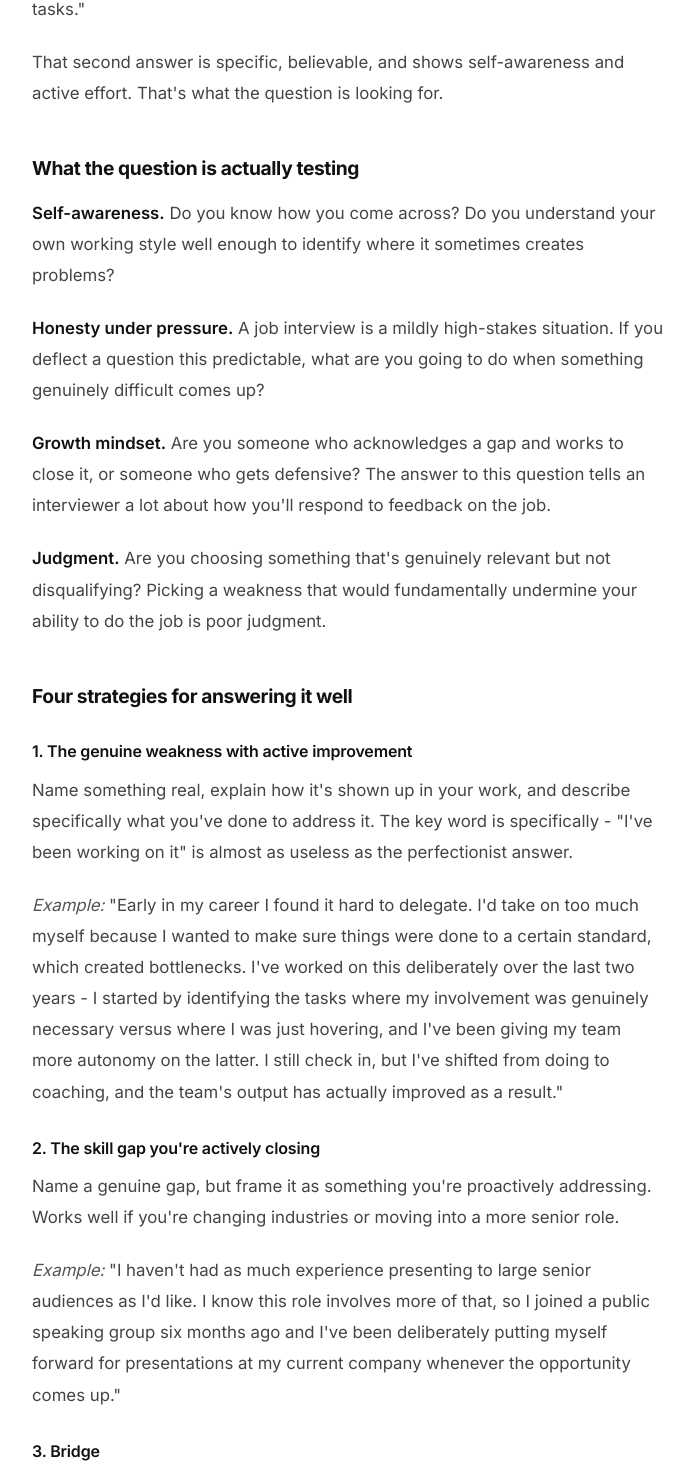
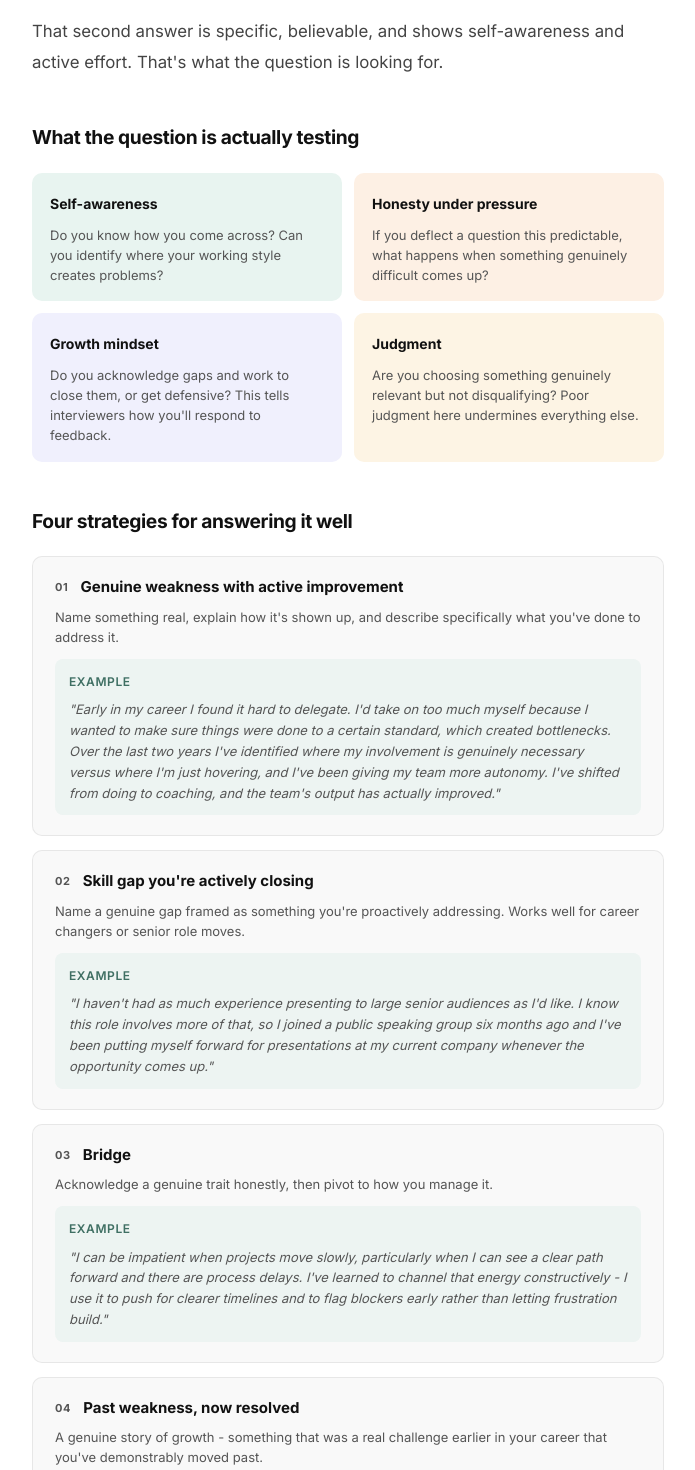
Before and after one commit to MYAISAM/aievolvingyou, a React (Vite) app: page /resources/weakness-question in a window 1280 px wide. Shown: the part 1323-2793 px from the top of the page, without its empty margins (292-987 px from the left). Built offline with nearby package versions, Linux system fonts and the light colour scheme.

Commit message:
Fix CTA to green, consistent examples in STAR, visuals in Weakness

```diff
--- a/src/articles/ArticleWeakness.jsx
+++ b/src/articles/ArticleWeakness.jsx
@@ -1,10 +1,136 @@
 import ArticleLayout from "./ArticleLayout";
+
+const nextArticle = {
+  slug: "ai-interview-prep",
+  label: "Level up",
+  title: "How to use AI to prep for interviews without sounding like a robot",
+  excerpt: "AI can make your interview prep sharper. It can also make you sound like everyone else. The difference is in how you use it.",
+};
+
+const green = "#3F6F63";
+const greenLight = "#edf4f2";
+const orange = "#D47A2C";
+const ink = "#111111";
+const inkMid = "#555555";
+const border = "rgba(0,0,0,0.07)";
+const surface = "#f9f9f9";
+
+// What the question is testing — four coloured cards
+function TestingCards() {
+  const items = [
+    { label: "Self-awareness", description: "Do you know how you come across? Can you identify where your working style creates problems?", colour: "#e8f4f0" },
+    { label: "Honesty under pressure", description: "If you deflect a question this predictable, what happens when something genuinely difficult comes up?", colour: "#fdf0e4" },
+    { label: "Growth mindset", description: "Do you acknowledge gaps and work to close them, or get defensive? This tells interviewers how you'll respond to feedback.", colour: "#f0f0fd" },
+    { label: "Judgment", description: "Are you choosing something genuinely relevant but not disqualifying? Poor judgment here undermines everything else.", colour: "#fdf4e4" },
+  ];
+  return (
+    <div style={{ display: "grid", gridTemplateColumns: "repeat(auto-fill, minmax(240px, 1fr))", gap: 12, margin: "20px 0 32px" }}>
+      {items.map((item) => (
+        <div key={item.label} style={{ background: item.colour, borderRadius: 10, padding: "18px 18px 16px", display: "flex", flexDirection: "column", gap: 8 }}>
+          <p style={{ fontSize: 14, fontWeight: 700, color: ink, margin: 0 }}>{item.label}</p>
+          <p style={{ fontSize: 13, color: inkMid, margin: 0, lineHeight: 1.55 }}>{item.description}</p>
+        </div>
+      ))}
+    </div>
+  );
+}
+
+// Four strategy cards
+function StrategyCards() {
+  const strategies = [
+    {
+      number: "01",
+      label: "Genuine weakness with active improvement",
+      description: "Name something real, explain how it's shown up, and describe specifically what you've done to address it.",
+      example: "\"Early in my career I found it hard to delegate. I'd take on too much myself because I wanted to make sure things were done to a certain standard, which created bottlenecks. Over the last two years I've identified where my involvement is genuinely necessary versus where I'm just hovering, and I've been giving my team more autonomy. I've shifted from doing to coaching, and the team's output has actually improved.\"",
+    },
+    {
+      number: "02",
+      label: "Skill gap you're actively closing",
+      description: "Name a genuine gap framed as something you're proactively addressing. Works well for career changers or senior role moves.",
+      example: "\"I haven't had as much experience presenting to large senior audiences as I'd like. I know this role involves more of that, so I joined a public speaking group six months ago and I've been putting myself forward for presentations at my current company whenever the opportunity comes up.\"",
+    },
+    {
+      number: "03",
+      label: "Bridge",
+      description: "Acknowledge a genuine trait honestly, then pivot to how you manage it.",
+      example: "\"I can be impatient when projects move slowly, particularly when I can see a clear path forward and there are process delays. I've learned to channel that energy constructively - I use it to push for clearer timelines and to flag blockers early rather than letting frustration build.\"",
+    },
+    {
+      number: "04",
+      label: "Past weakness, now resolved",
+      description: "A genuine story of growth - something that was a real challenge earlier in your career that you've demonstrably moved past.",
+      example: "\"A few years ago I struggled with giving direct feedback to colleagues. I'd soften things too much and the message wouldn't land. I took a management training course and made a deliberate effort to be clearer and more direct while staying respectful. My last 360 review specifically noted that my feedback had become more useful and actionable.\"",
+    },
+  ];
+  return (
+    <div style={{ display: "flex", flexDirection: "column", gap: 14, margin: "20px 0 32px" }}>
+      {strategies.map((s) => (
+        <div key={s.number} style={{ background: surface, border: `1px solid ${border}`, borderRadius: 10, padding: "20px 22px" }}>
+          <div style={{ display: "flex", gap: 12, alignItems: "flex-start", marginBottom: 10 }}>
+            <span style={{ fontSize: 11, fontWeight: 700, color: inkMid, letterSpacing: "0.06em", flexShrink: 0, marginTop: 2 }}>{s.number}</span>
+            <p style={{ fontSize: 15, fontWeight: 700, color: ink, margin: 0, lineHeight: 1.3 }}>{s.label}</p>
+          </div>
+          <p style={{ fontSize: 13, color: inkMid, margin: "0 0 12px", lineHeight: 1.55 }}>{s.description}</p>
+          <div style={{ background: greenLight, borderRadius: 8, padding: "12px 14px" }}>
+            <p style={{ fontSize: 12, fontWeight: 600, color: green, margin: "0 0 6px", letterSpacing: "0.05em", textTransform: "uppercase" }}>Example</p>
+            <p style={{ fontSize: 13, color: inkMid, margin: 0, lineHeight: 1.6, fontStyle: "italic" }}>{s.example}</p>
+          </div>
+        </div>
+      ))}
+    </div>
+  );
+}
+
+// What to avoid — avoid list
+function AvoidList() {
+  const items = [
+    { title: "Don't choose something core to the job.", detail: "If you're applying for a data analyst role, \"I've never been comfortable with numbers\" is not the move." },
+    { title: "Don't choose something with no resolution.", detail: "If you name a weakness and have nothing to say about what you've done about it, you've told the interviewer you're aware of a problem and left it unaddressed." },
+    { title: "Don't over-rehearse to the point it sounds scripted.", detail: "This question invites a human answer. Know your answer, but let it breathe." },
+    { title: "Don't give multiple weaknesses.", detail: "Pick one, go deep on it." },
+    { title: "Don't end on the weakness itself.", detail: "Always end on the action or the result." },
+  ];
+  return (
+    <div style={{ display: "flex", flexDirection: "column", gap: 10, margin: "16px 0 28px" }}>
+      {items.map((item, i) => (
+        <div key={i} style={{ display: "flex", gap: 12, alignItems: "flex-start", padding: "12px 16px", background: "#fff8f4", border: "1.5px solid #f5ddc8", borderRadius: 8 }}>
+          <span style={{ color: orange, fontWeight: 700, fontSize: 16, flexShrink: 0, marginTop: 1 }}>✗</span>
+          <p style={{ fontSize: 13, color: inkMid, margin: 0, lineHeight: 1.55 }}>
+            <strong style={{ color: ink }}>{item.title}</strong> {item.detail}
+          </p>
+        </div>
+      ))}
+    </div>
+  );
+}
+
+// Answer structure steps
+function AnswerStructure() {
+  const steps = [
+    "Name the weakness clearly and specifically (one sentence)",
+    "Give a brief example of how it's shown up in practice (two or three sentences)",
+    "Explain what you've done about it — specific actions, not vague intentions (two or three sentences)",
+    "Land on a result or marker of progress where possible (one sentence)",
+  ];
+  return (
+    <div style={{ display: "flex", flexDirection: "column", gap: 10, margin: "16px 0 8px" }}>
+      {steps.map((step, i) => (
+        <div key={i} style={{ display: "flex", gap: 14, alignItems: "flex-start", background: surface, border: `1px solid ${border}`, borderRadius: 8, padding: "12px 16px" }}>
+          <span style={{ width: 24, height: 24, borderRadius: "50%", background: greenLight, color: green, fontSize: 12, fontWeight: 700, display: "flex", alignItems: "center", justifyContent: "center", flexShrink: 0 }}>{i + 1}</span>
+          <p style={{ fontSize: 14, color: inkMid, margin: 0, lineHeight: 1.55 }}>{step}</p>
+        </div>
+      ))}
+    </div>
+  );
+}
 
 export default function ArticleWeakness() {
   return (
     <ArticleLayout
       bucket="Interview Resources"
       title={`The weakness question: why "I'm a perfectionist" is the worst answer`}
+      nextArticle={nextArticle}
     >
       <p>"What's your greatest weakness?"</p>
 
@@ -14,7 +140,7 @@ export default function ArticleWeakness() {
 
       <p>I've heard all of these. Every hiring manager has heard all of these. And every time someone says one of them, the interviewer's pen stops moving - because there's nothing to write down. The candidate has just told them nothing real.</p>
 
-      <p>Here's what I want you to understand before we get into how to answer this well: the weakness question is not a trap. It's not designed to catch you out or make you confess something that disqualifies you. It's designed to find out whether you know yourself - and whether you're the kind of person who can reflect honestly, take feedback, and grow.</p>
+      <p>Here's what I want you to understand before we get into how to answer this well: the weakness question is not a trap. It's designed to find out whether you know yourself - and whether you're the kind of person who can reflect honestly, take feedback, and grow.</p>
 
       <h2>Why "I'm a perfectionist" is the worst answer</h2>
 
@@ -28,60 +154,21 @@ export default function ArticleWeakness() {
 
       <h2>What the question is actually testing</h2>
 
-      <p><strong>Self-awareness.</strong> Do you know how you come across? Do you understand your own working style well enough to identify where it sometimes creates problems?</p>
-
-      <p><strong>Honesty under pressure.</strong> A job interview is a mildly high-stakes situation. If you deflect a question this predictable, what are you going to do when something genuinely difficult comes up?</p>
-
-      <p><strong>Growth mindset.</strong> Are you someone who acknowledges a gap and works to close it, or someone who gets defensive? The answer to this question tells an interviewer a lot about how you'll respond to feedback on the job.</p>
-
-      <p><strong>Judgment.</strong> Are you choosing something that's genuinely relevant but not disqualifying? Picking a weakness that would fundamentally undermine your ability to do the job is poor judgment.</p>
+      <TestingCards />
 
       <h2>Four strategies for answering it well</h2>
 
-      <h3>1. The genuine weakness with active improvement</h3>
-
-      <p>Name something real, explain how it's shown up in your work, and describe specifically what you've done to address it. The key word is specifically - "I've been working on it" is almost as useless as the perfectionist answer.</p>
-
-      <p><em>Example:</em> "Early in my career I found it hard to delegate. I'd take on too much myself because I wanted to make sure things were done to a certain standard, which created bottlenecks. I've worked on this deliberately over the last two years - I started by identifying the tasks where my involvement was genuinely necessary versus where I was just hovering, and I've been giving my team more autonomy on the latter. I still check in, but I've shifted from doing to coaching, and the team's output has actually improved as a result."</p>
-
-      <h3>2. The skill gap you're actively closing</h3>
-
-      <p>Name a genuine gap, but frame it as something you're proactively addressing. Works well if you're changing industries or moving into a more senior role.</p>
-
-      <p><em>Example:</em> "I haven't had as much experience presenting to large senior audiences as I'd like. I know this role involves more of that, so I joined a public speaking group six months ago and I've been deliberately putting myself forward for presentations at my current company whenever the opportunity comes up."</p>
-
-      <h3>3. Bridge</h3>
-
-      <p>Acknowledge a genuine trait honestly, then pivot to how you manage it.</p>
-
-      <p><em>Example:</em> "I can be impatient when projects move slowly, particularly when I can see a clear path forward and there are process delays. I've learned to channel that energy constructively - I use it to push for clearer timelines and to flag blockers early rather than letting frustration build."</p>
-
-      <h3>4. The past weakness, now resolved</h3>
-
-      <p>A genuine story of growth over time - something that was a real challenge earlier in your career that you've demonstrably moved past.</p>
-
-      <p><em>Example:</em> "A few years ago I struggled with giving direct feedback to colleagues. I'd soften things too much and the message wouldn't land. I've worked hard on this - I took a management training course and made a deliberate effort to be clearer and more direct while staying respectful. My last 360 review specifically noted that my feedback had become more useful and actionable."</p>
+      <StrategyCards />
 
       <h2>What to avoid</h2>
 
-      <p><strong>Don't choose something core to the job.</strong> If you're applying for a data analyst role, "I've never been very comfortable with numbers" is not the move.</p>
-
-      <p><strong>Don't choose something with no resolution.</strong> If you name a weakness and have nothing to say about what you've done about it, you've told the interviewer you're aware of a problem and left it unaddressed.</p>
-
-      <p><strong>Don't over-rehearse it to the point it sounds scripted.</strong> This question invites a human answer. Know your answer, but let it breathe.</p>
-
-      <p><strong>Don't give multiple weaknesses.</strong> Pick one, go deep on it.</p>
-
-      <p><strong>Don't end on the weakness itself.</strong> Always end on the action or the result.</p>
+      <AvoidList />
 
       <h2>The structure</h2>
 
-      <p>1. Name the weakness clearly and specifically (one sentence)</p>
-      <p>2. Give a brief example of how it's shown up in practice (two or three sentences)</p>
-      <p>3. Explain what you've done about it - specific actions, not vague intentions (two or three sentences)</p>
-      <p>4. Land on a result or marker of progress where possible (one sentence)</p>
+      <AnswerStructure />
 
-      <p>Total answer: 90 seconds to two minutes when spoken.</p>
+      <p style={{ fontSize: 14, color: inkMid, marginTop: 12 }}>Total answer: 90 seconds to two minutes when spoken.</p>
 
       <h2>The real point</h2>
 
@@ -90,6 +177,7 @@ export default function ArticleWeakness() {
       <p>A real answer says: I know myself, I'm honest about it, and I'm not done growing.</p>
 
       <p>That's a much better thing to walk out of an interview having said.</p>
+
     </ArticleLayout>
-  )
+  );
 }
```
Also changed, not shown: src/articles/ArticleLayout.jsx (+1 -7 lines), src/articles/ArticleSTAR.jsx (+18 -146 lines).
